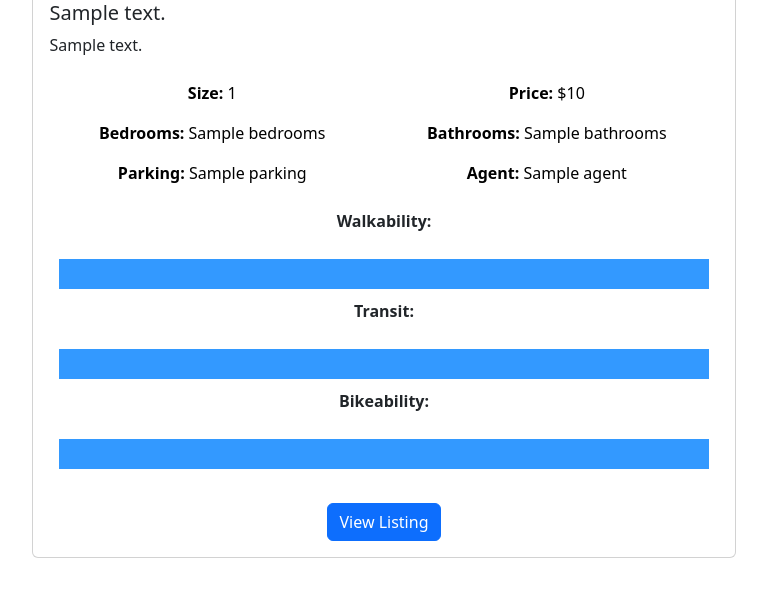
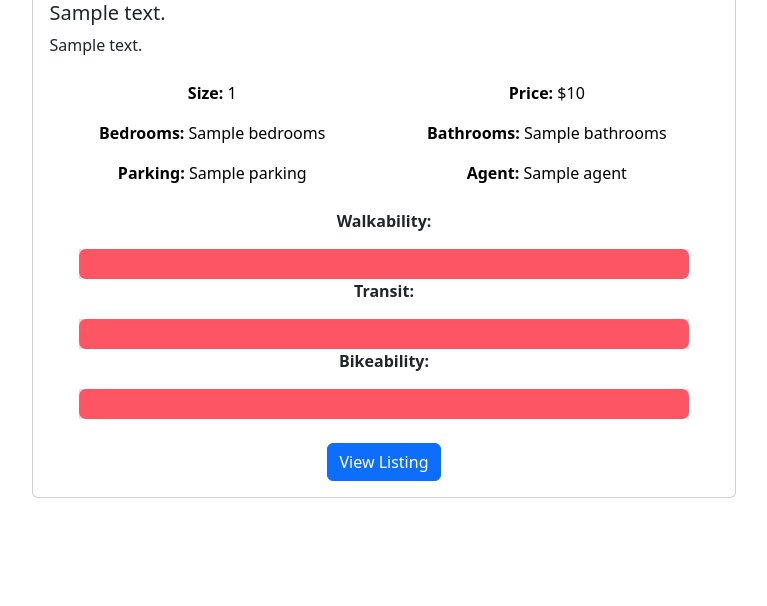
Before and after one commit to thabnir/ApartMatch, a Flask app: template templates/galleryview.html in a window 1280 px wide. Shown: the part 742-1348 px from the top of the page, without its empty margins (256-1023 px from the left). After the commit the page ends 1240 px from the top, so only its background shows below. Run offline with Flask 3, Linux system fonts and the light colour scheme; the template is opened without the code that fills it: most values are stand-ins (such as "Sample title", 1, 10 or a date in 2020); grey boxes marked "Sample" are stand-in pictures; some libraries are stand-ins or nearby versions.

Commit message:
Made score slidebars shorter

```diff
--- a/templates/galleryview.html
+++ b/templates/galleryview.html
@@ -53,12 +53,17 @@
 
       .score-fill {
         height: 30px;
-        background-color: #3399ff;
+        background-color: #fd5564;
+        border-radius: 7px;
       }
 
       .score-section {
-        padding: 10px;
+        padding-left: 30px;
+        padding-right: 30px;
+        padding-top: 0;
+        padding-bottom: 0;
       }
+
     </style>
   </head>
 
```
